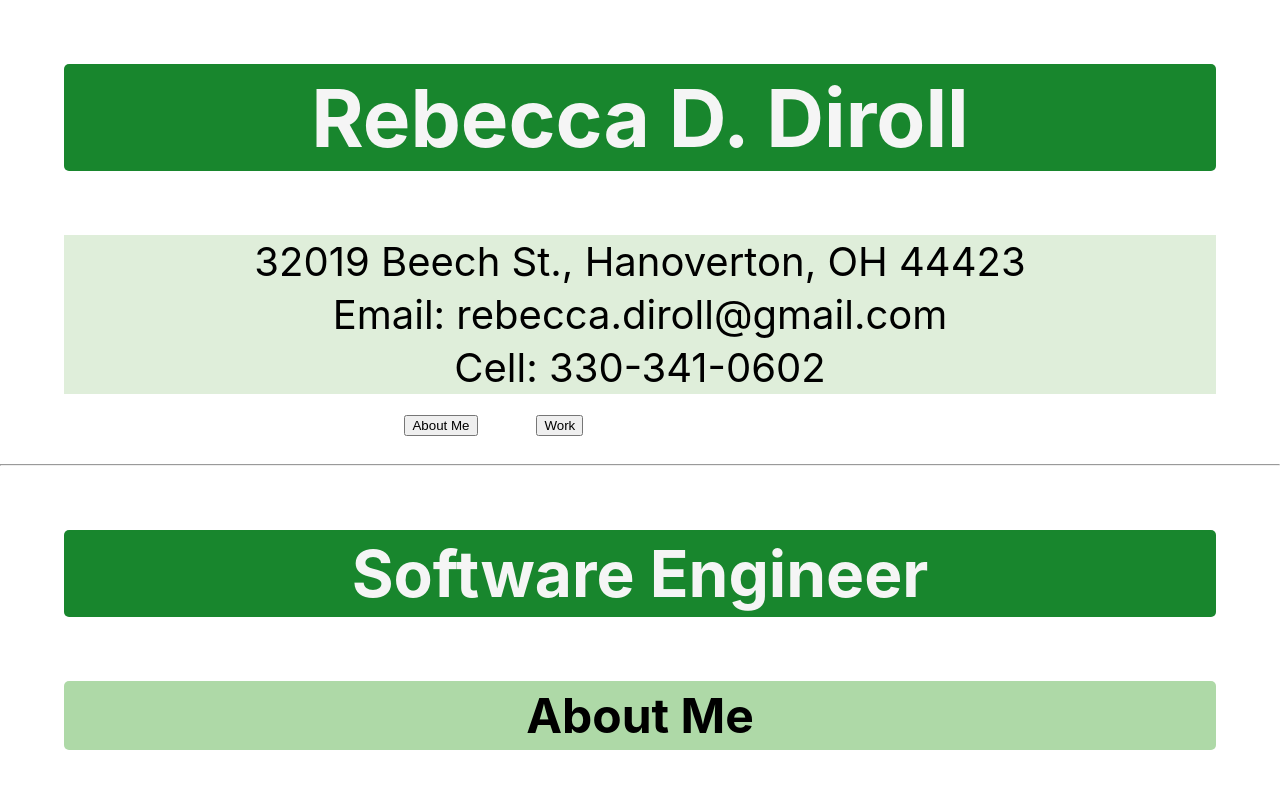
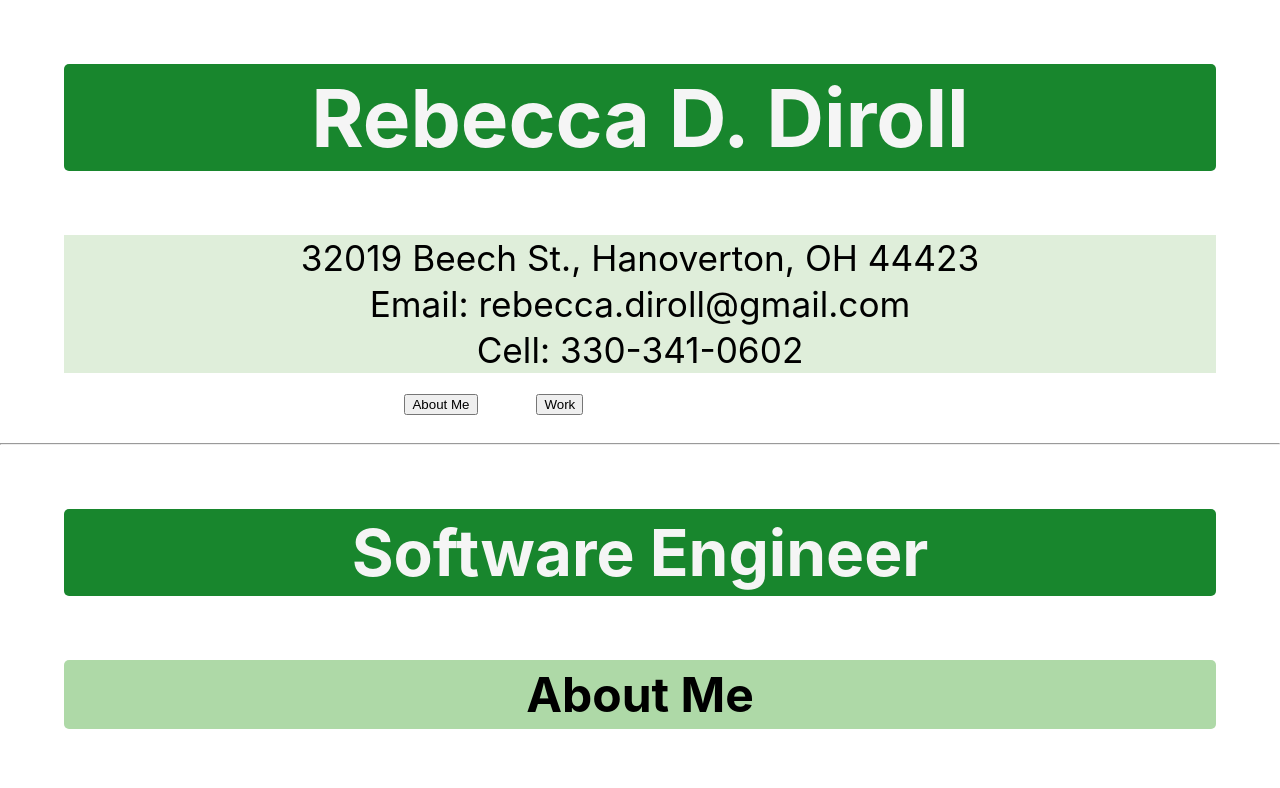
Before and after one commit to Rebecca-Diroll/20-React-Portfolio, a React (Create React App) app: page / in a window 1280 px wide. Shown: the top 788 px of the page. Built offline with nearby package versions, Linux system fonts and the light colour scheme.

Commit message:
Adjust media query headerText in App.css[C

```diff
--- a/src/App.css
+++ b/src/App.css
@@ -83,7 +83,7 @@ headerNav {
 /* 900px */
 @media only screen and (min-width: 900px) {
   .headerText {
-    font-size: 2.5em;
+    font-size: 2.2em;
   }
 }
 
```
